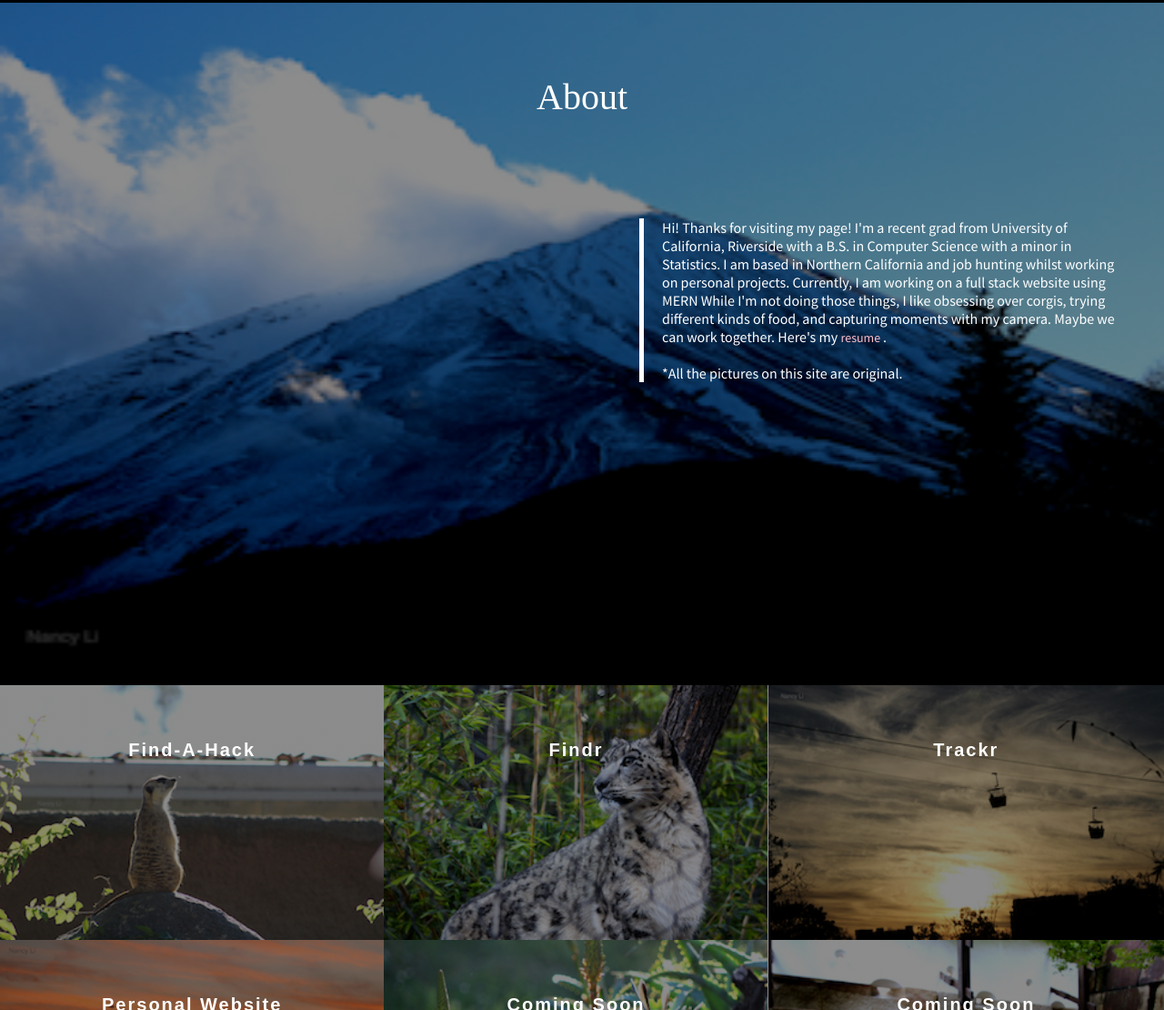
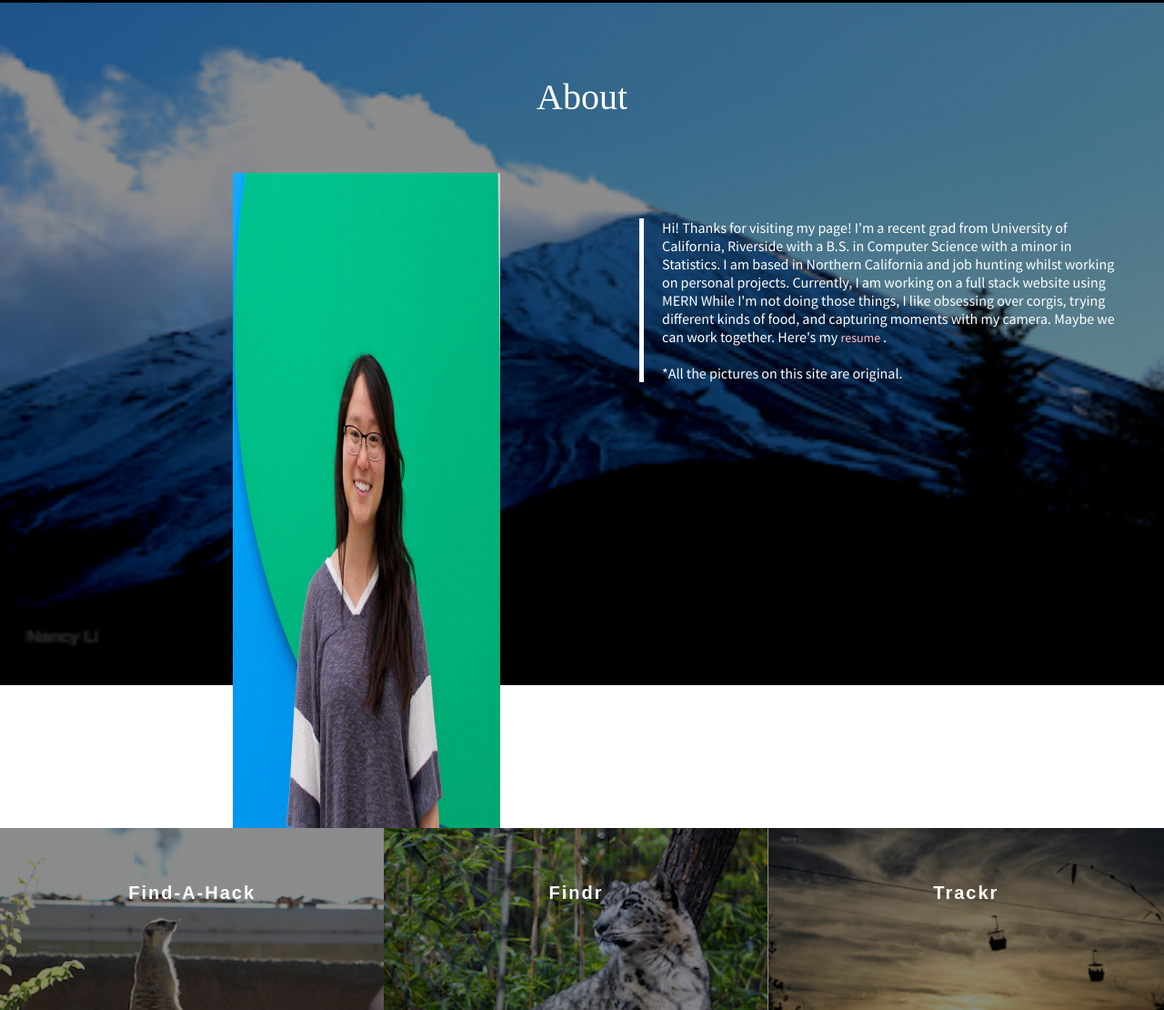
Before and after one commit to musicalburrito/personal-website, a website: page public/index.html in a window 1280 px wide. Shown: the part 747-1857 px from the top of the page at 91% size. Drawn offline with nearby package versions, Linux system fonts and the light colour scheme; a web font is replaced by a local one.

Commit message:
Update index.css

```diff
--- a/public/index.css
+++ b/public/index.css
@@ -262,8 +262,8 @@ i:hover{
 #picture{
     background-image: url("/public/pictures/picture.jpg");
     background-size: 100% 100%;
-    max-width: 100%;
-    height: auto;
+    width: 23%;
+    height: 100%;
     float: left;
     margin-left: 20%;
     margin-top: 60px;
```
